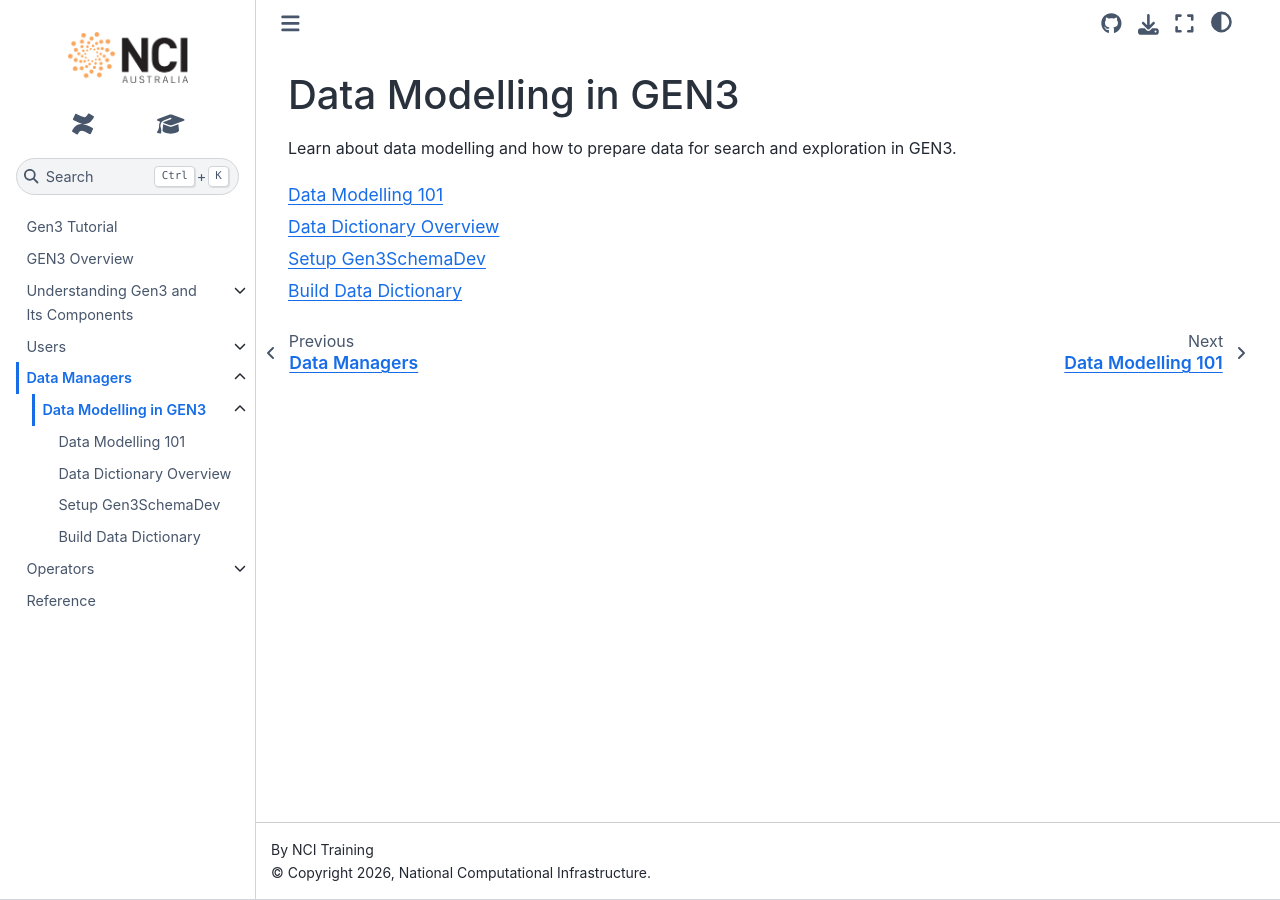
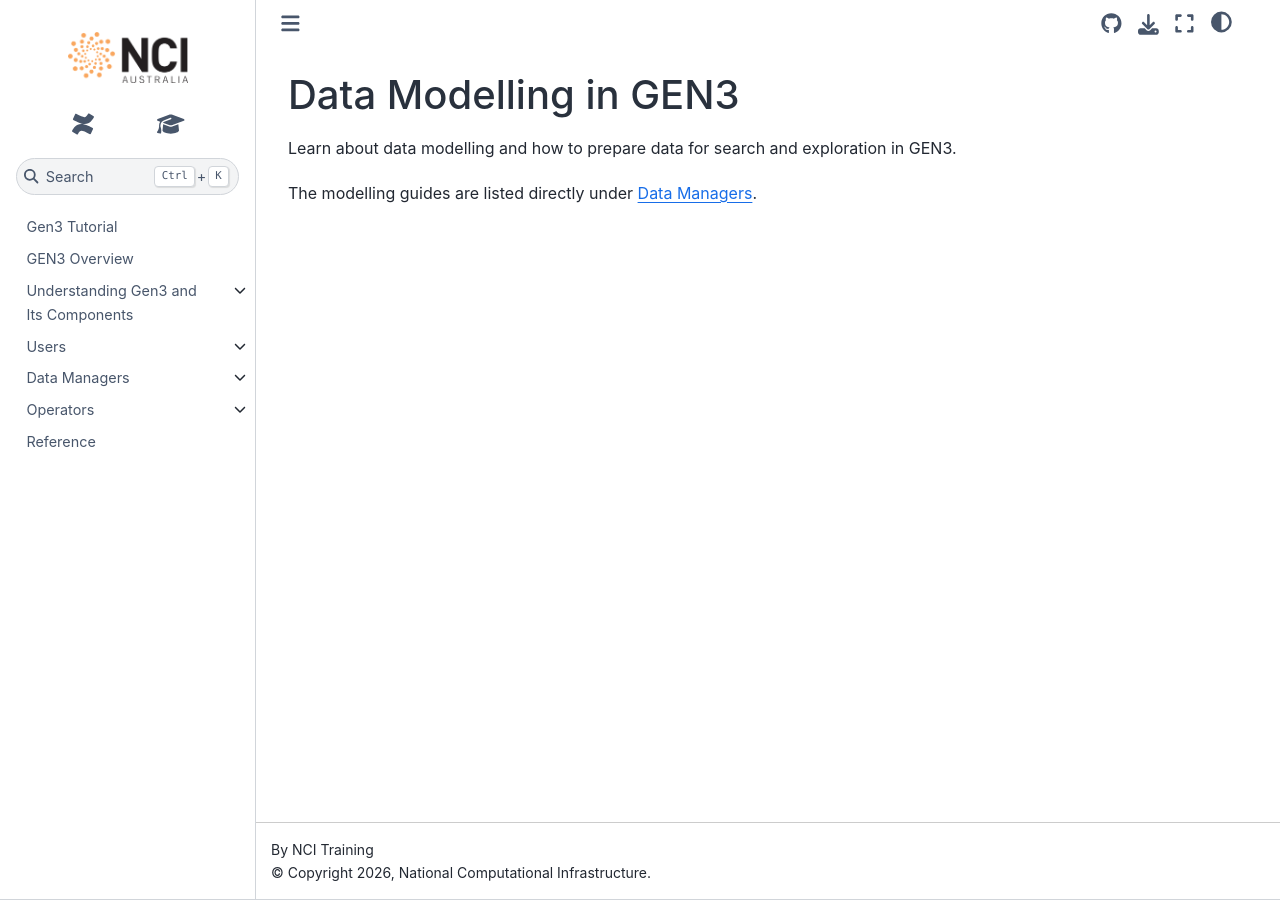
Before and after one commit to NCI900-Training-Organisation/Gen3-tutorial, a Sphinx documentation site: the page built from docs/source/data-managers/data-modelling/index.rst, in a window 1280 px wide. Built offline with Sphinx 7.4.7 and the Sphinx Book theme 1.1.4, drawn with Linux system fonts in a browser that asks for light colours.

Commit message:
doc tree structure updated

```diff
--- a/docs/source/data-managers/data-modelling/index.rst
+++ b/docs/source/data-managers/data-modelling/index.rst
@@ -1,12 +1,8 @@
+:orphan:
+
 Data Modelling in GEN3
 ======================
 
 Learn about data modelling and how to prepare data for search and exploration in GEN3.
 
-.. toctree::
-   :maxdepth: 1
-
-   01-data-modelling-101
-   02-data-dictionary
-   03-setup-Gen3SchemaDev
-   04-build-data-dict
+The modelling guides are listed directly under :doc:`Data Managers <../index>`.
--- a/docs/source/data-managers/index.rst
+++ b/docs/source/data-managers/index.rst
@@ -9,7 +9,10 @@ Gen3SchemaDev.
 .. toctree::
    :maxdepth: 2
 
-   /data-managers/data-modelling/index
+   data-modelling/01-data-modelling-101
+   data-modelling/02-data-dictionary
+   data-modelling/03-setup-Gen3SchemaDev
+   data-modelling/04-build-data-dict
 
 The model build produces ``sample-data-dict/output-json/bundled-schema.json``.
 Coordinate with an :doc:`operator </operators/index>` to deploy the dictionary
```
Also changed, not shown: 10 other files.
